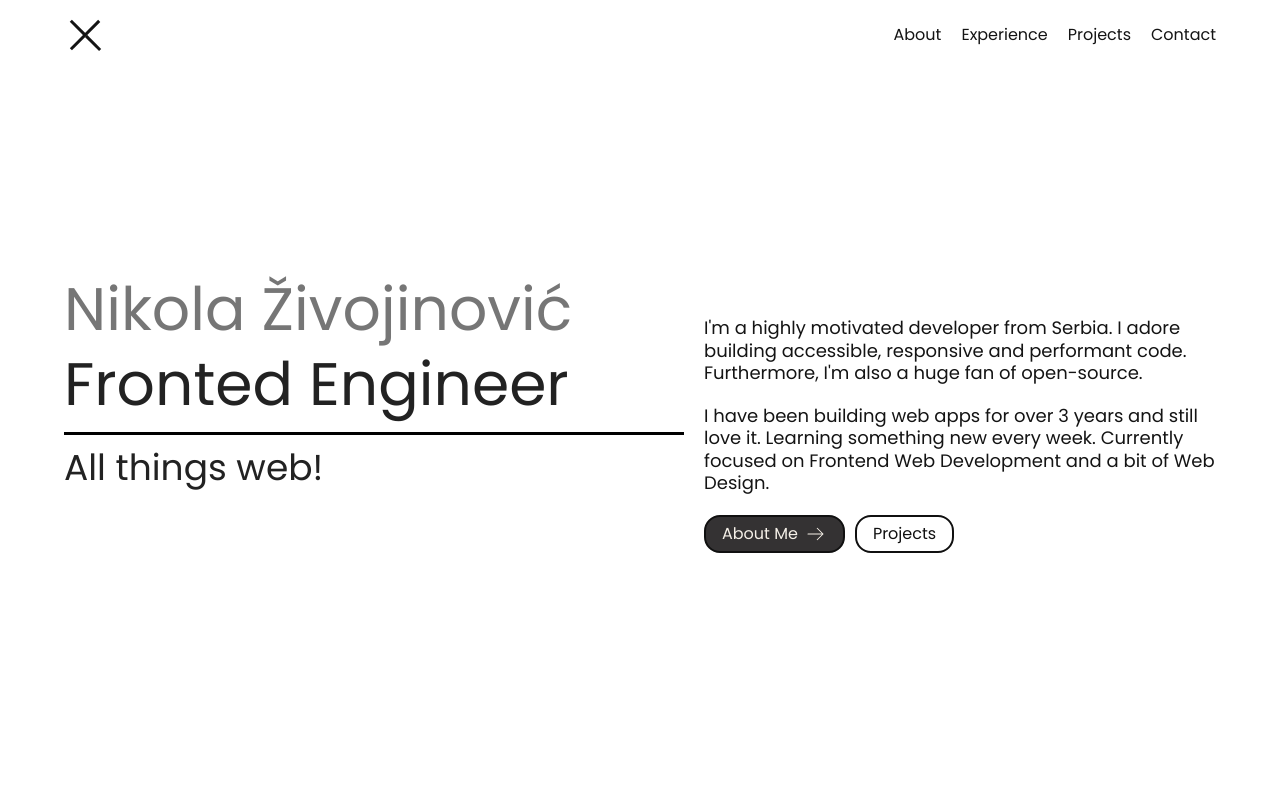
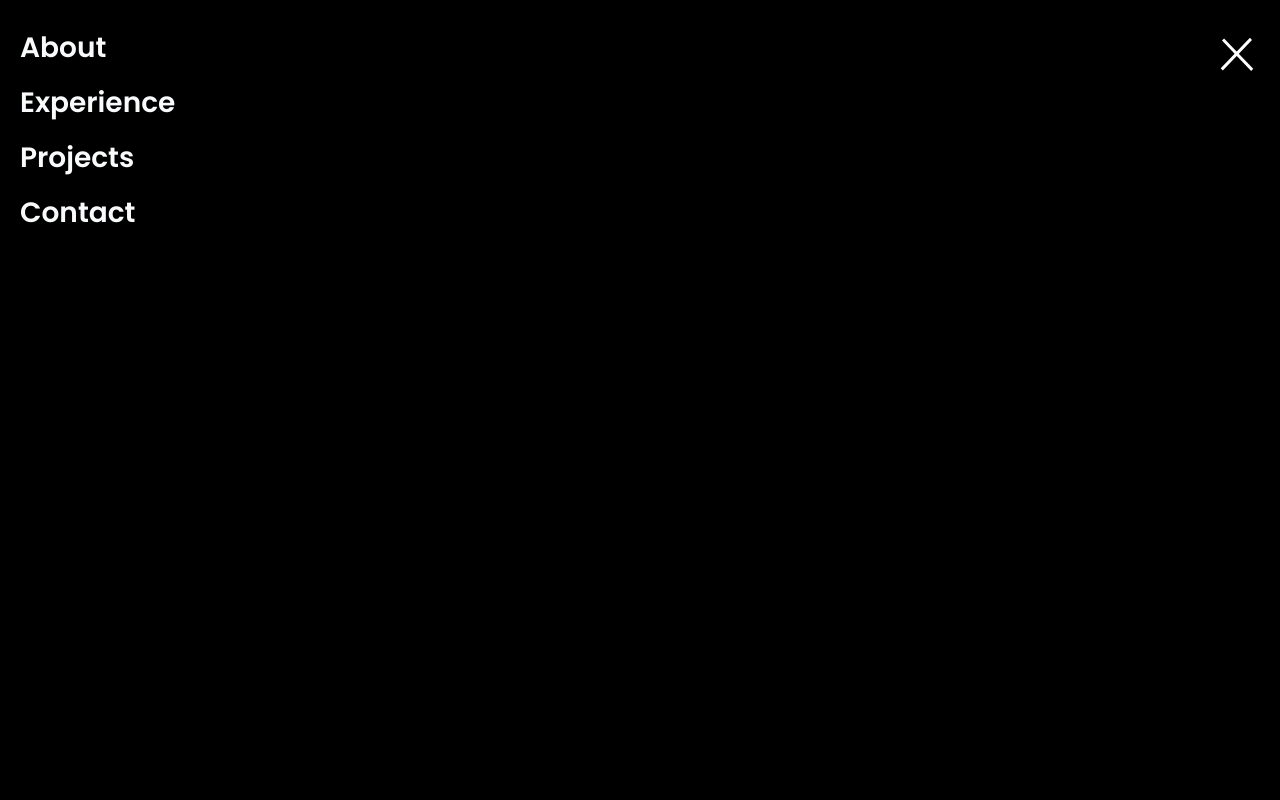
Before and after one commit to SupremeHan/zivojinovicnikola.dev, a React (Vite) app: page / in a window 1280 px wide. Both pictures are taken after a click on the button 84 px from the left and 35 px from the top of the page. Shown: the top 800 px of the page. Built offline with nearby package versions, Linux system fonts and the light colour scheme.

Commit message:
Sidebar immplementation (#1)

```diff
--- /dev/null
+++ b/src/assets/icons/MenuClose.tsx
@@ -0,0 +1,30 @@
+import { SVGProps } from "react";
+
+const MenuClose = (props: SVGProps<SVGSVGElement>) => (
+  <svg
+    width="34"
+    height="34"
+    viewBox="0 0 34 34"
+    fill="none"
+    xmlns="http://www.w3.org/2000/svg"
+    {...props}
+  >
+    <line
+      y1="-1.5"
+      x2="42.1541"
+      y2="-1.5"
+      transform="matrix(0.69189 -0.722003 0.69189 0.722003 2.83398 33.4353)"
+      stroke="black"
+      stroke-width="3"
+    />
+    <line
+      y1="-1.5"
+      x2="42.1541"
+      y2="-1.5"
+      transform="matrix(0.69189 0.722003 -0.69189 0.722003 2 3.56458)"
+      stroke="black"
+      stroke-width="3"
+    />
+  </svg>
+);
+export default MenuClose;
--- /dev/null
+++ b/src/assets/icons/MenuOpen.tsx
@@ -0,0 +1,17 @@
+import { SVGProps } from "react";
+
+const MenuOpen = (props: SVGProps<SVGSVGElement>) => (
+  <svg
+    width="31"
+    height="28"
+    viewBox="0 0 31 28"
+    fill="none"
+    xmlns="http://www.w3.org/2000/svg"
+    {...props}
+  >
+    <line x1="0.5" y1="2" x2="30.5" y2="2" stroke="black" stroke-width="3" />
+    <line x1="0.5" y1="14" x2="15.5" y2="14" stroke="black" stroke-width="3" />
+    <line x1="0.5" y1="26" x2="30.5" y2="26" stroke="black" stroke-width="3" />
+  </svg>
+);
+export default MenuOpen;
--- a/src/components/Header/Header.scss
+++ b/src/components/Header/Header.scss
@@ -20,23 +20,24 @@
     }
   }
 
-  &__logo {
-    all: unset;
+  &__navigation {
+    @include tablet {
+      display: none;
+    }
   }
 
   &__list {
     display: flex;
+    gap: defaultUnit(20);
 
-    @include mobile {
-      display: none;
+    @include tablet {
+      padding-right: defaultUnit(20);
     }
 
     &__item {
       position: relative;
       padding-top: defaultUnit(10);
-      padding-left: defaultUnit(20);
       padding-bottom: defaultUnit(10);
-      color: var(--color-text-dark);
 
       &:hover {
         cursor: pointer;
@@ -46,7 +47,6 @@
         content: "";
         position: absolute;
         width: 0%;
-        height: 1px;
         display: block;
         transition: all 0.3s ease;
         bottom: 15%;
@@ -54,24 +54,28 @@
 
       &:hover::after {
         width: 50%;
-        height: 1px;
+        height: defaultUnit(1);
         background-color: var(--color-text-dark);
       }
     }
   }
 
-  &__sidebar {
-    position: fixed;
-    top: defaultUnit(70);
-    left: -100%;
-    width: 100%;
-    height: 100%;
-    background-color: #fff; /* Set your desired background color */
-    z-index: 1000;
-    transition: left 0.3s ease;
+  &__button {
+    all: unset;
+    cursor: pointer;
+    transition: all 0.5s ease-in-out;
+    padding: defaultUnit(10);
 
-    &--active {
-      left: 0;
+    @include tablet {
+      padding-left: defaultUnit(0);
+    }
+
+    &:hover {
+      svg {
+        line {
+          stroke: pink;
+        }
+      }
     }
   }
 }
--- a/src/components/Header/index.tsx
+++ b/src/components/Header/index.tsx
@@ -1,30 +1,29 @@
-import { MenuIcon } from "../MenuIcon";
+import { useCycle } from "framer-motion";
+import { Sidebar, links } from "../Sidebar";
 import "./Header.scss";
+import MenuOpen from "../../assets/icons/MenuOpen";
+import { motion } from "framer-motion";
 
 export function Header() {
+  const [open, cycleOpen] = useCycle(false, true);
   return (
     <header className="Header">
       <div className="Header__container">
-        <button className="Header__logo">
-          <MenuIcon />
-        </button>
-        <nav role="navigation">
+        <motion.button onTap={() => cycleOpen()} className="Header__button">
+          <MenuOpen />
+        </motion.button>
+
+        <nav className="Header__navigation">
           <ul className="Header__list">
-            <li className="Header__list__item">
-              <a href="#about">About</a>
-            </li>
-            <li className="Header__list__item">
-              <a href="#experience">Experience</a>
-            </li>
-            <li className="Header__list__item">
-              <a href="#projects">Projects</a>
-            </li>
-            <li className="Header__list__item">
-              <a href="#contact">Contact</a>
-            </li>
+            {links.map(item => (
+              <li key={item.id} className="Header__list__item">
+                <a href={item.to}>{item.name}</a>
+              </li>
+            ))}
           </ul>
         </nav>
       </div>
+      <Sidebar open={open} setOpen={cycleOpen} />
     </header>
   );
 }
--- /dev/null
+++ b/src/components/Sidebar/Sidebar.scss
@@ -0,0 +1,53 @@
+@use "../../styles/index.scss" as *;
+
+.Sidebar {
+  background: black;
+  color: white;
+  height: 100dvh;
+  position: fixed;
+  top: 0;
+  left: 0;
+
+  &__container {
+    margin: 0 auto;
+    max-width: defaultUnit(1150px);
+    display: flex;
+    justify-content: space-between;
+    padding-top: defaultUnit(10);
+  }
+
+  &__link {
+    color: #f9fafb;
+    text-decoration: none;
+    font-size: 1.75rem;
+    font-weight: 600;
+    display: block;
+    margin: defaultUnit(20);
+
+    &:hover {
+      cursor: pointer;
+    }
+  }
+
+  &__button {
+    cursor: pointer;
+    margin: defaultUnit(20);
+    border: none;
+    background-color: transparent;
+    height: defaultUnit(48);
+
+    svg {
+      line {
+        stroke: white;
+      }
+    }
+
+    &:hover {
+      svg {
+        line {
+          stroke: pink;
+        }
+      }
+    }
+  }
+}
--- /dev/null
+++ b/src/components/Sidebar/index.tsx
@@ -0,0 +1,82 @@
+import MenuClose from "../../assets/icons/MenuClose";
+import "./Sidebar.scss";
+import { AnimatePresence, motion } from "framer-motion";
+
+export const links = [
+  { name: "About", to: "#about", id: 1 },
+  { name: "Experience", to: "#experience", id: 2 },
+  { name: "Projects", to: "#projects", id: 3 },
+  { name: "Contact", to: "#contact", id: 4 },
+] as const;
+
+interface SidebarProps {
+  open: boolean;
+  setOpen: () => void;
+}
+
+export function Sidebar({ open, setOpen }: Readonly<SidebarProps>) {
+  const sideVariants = {
+    closed: {
+      transition: {
+        staggerChildren: 0.2,
+        staggerDirection: -1,
+      },
+    },
+    open: {
+      transition: {
+        staggerChildren: 0.2,
+        staggerDirection: 1,
+      },
+    },
+  };
+
+  const itemVariants = {
+    closed: {
+      opacity: 0,
+    },
+    open: { opacity: 1 },
+  };
+
+  return (
+    <div>
+      <AnimatePresence>
+        {open && (
+          <motion.aside
+            className="Sidebar"
+            initial={{ width: 0 }}
+            animate={{ width: "100%" }}
+            exit={{
+              width: 0,
+              transition: { delay: 0.7, duration: 0.3 },
+            }}
+          >
+            <motion.div
+              className="Sidebar__container"
+              initial="closed"
+              animate="open"
+              exit="closed"
+              variants={sideVariants}
+            >
+              <ul className="Sidebar__list">
+                {links.map(({ name, to, id }) => (
+                  <motion.li
+                    className="Sidebar__link"
+                    key={id}
+                    whileHover={{ color: "pink" }}
+                    variants={itemVariants}
+                    onTap={setOpen}
+                  >
+                    <a href={to}>{name}</a>
+                  </motion.li>
+                ))}
+              </ul>
+              <motion.button onTap={setOpen} variants={itemVariants} className="Sidebar__button">
+                <MenuClose />
+              </motion.button>
+            </motion.div>
+          </motion.aside>
+        )}
+      </AnimatePresence>
+    </div>
+  );
+}
```
